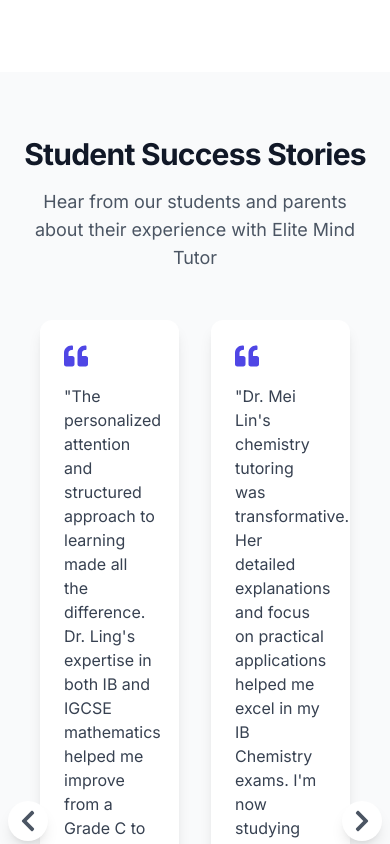
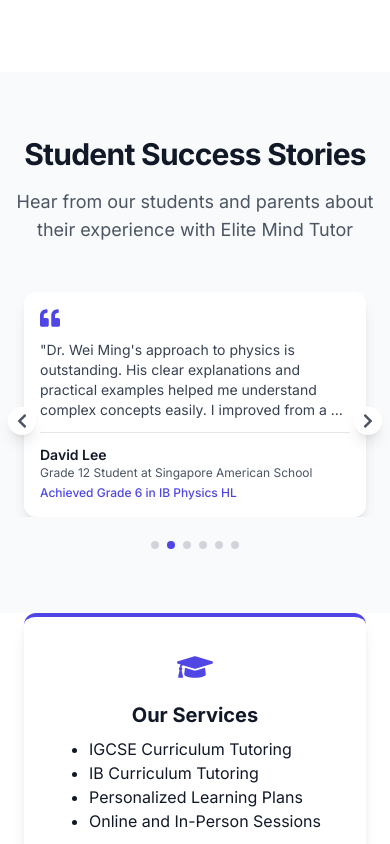
Before and after one commit to MrDingSan/elite-mind-tutor, a Next.js app: page / in a window 390 px wide. Shown: the part 1760-2604 px from the top of the page. Built offline with nearby package versions, Linux system fonts and the light colour scheme.

Commit message:
feat: improve testimonial carousel mobile responsiveness

```diff
--- a/src/components/Testimonials.tsx
+++ b/src/components/Testimonials.tsx
@@ -44,25 +44,37 @@
 
 export default function Testimonials() {
   const [currentIndex, setCurrentIndex] = useState(0);
+  const [isMobile, setIsMobile] = useState(false);
+
+  useEffect(() => {
+    const checkMobile = () => {
+      setIsMobile(window.innerWidth < 768);
+    };
+
+    checkMobile();
+    window.addEventListener('resize', checkMobile);
+
+    return () => window.removeEventListener('resize', checkMobile);
+  }, []);
 
   useEffect(() => {
     const timer = setInterval(() => {
-      setCurrentIndex((prevIndex) => (prevIndex + 2) % testimonials.length);
+      setCurrentIndex((prevIndex) => (prevIndex + (isMobile ? 1 : 2)) % testimonials.length);
     }, 5000);
     return () => clearInterval(timer);
-  }, []);
+  }, [isMobile]);
 
   const nextTestimonial = () => {
-    setCurrentIndex((prevIndex) => (prevIndex + 2) % testimonials.length);
+    setCurrentIndex((prevIndex) => (prevIndex + (isMobile ? 1 : 2)) % testimonials.length);
   };
 
   const prevTestimonial = () => {
-    setCurrentIndex((prevIndex) => (prevIndex - 2 + testimonials.length) % testimonials.length);
+    setCurrentIndex((prevIndex) => (prevIndex - (isMobile ? 1 : 2) + testimonials.length) % testimonials.length);
   };
 
   return (
     <div className="bg-gray-50 py-16">
-      <div className="mx-auto max-w-7xl px-6 lg:px-8">
+      <div className="mx-auto max-w-7xl px-4 sm:px-6 lg:px-8">
         <div className="mx-auto max-w-2xl text-center mb-12">
           <h2 className="text-3xl font-bold tracking-tight text-gray-900 sm:text-4xl">
             Student Success Stories
@@ -77,22 +89,22 @@
           <div className="overflow-hidden">
             <div
               className="flex transition-transform duration-500 ease-in-out"
-              style={{ transform: `translateX(-${currentIndex * 50}%)` }}
+              style={{ transform: `translateX(-${currentIndex * (isMobile ? 100 : 50)}%)` }}
             >
               {testimonials.map((testimonial, index) => (
                 <div
                   key={index}
-                  className="w-1/2 flex-shrink-0 px-4"
+                  className={`${isMobile ? 'w-full' : 'w-1/2'} flex-shrink-0 px-2 sm:px-4`}
                 >
-                  <div className="bg-white rounded-xl shadow-lg p-6 h-full">
-                    <FaQuoteLeft className="h-6 w-6 text-indigo-600 mb-4" />
-                    <blockquote className="text-base text-gray-700 mb-4">
+                  <div className="bg-white rounded-xl shadow-lg p-4 sm:p-6 h-full">
+                    <FaQuoteLeft className="h-5 w-5 sm:h-6 sm:w-6 text-indigo-600 mb-3 sm:mb-4" />
+                    <blockquote className="text-sm sm:text-base text-gray-700 mb-3 sm:mb-4 line-clamp-4 sm:line-clamp-none">
                       "{testimonial.quote}"
                     </blockquote>
-                    <div className="border-t border-gray-200 pt-4">
-                      <div className="font-semibold text-gray-900">{testimonial.author}</div>
-                      <div className="text-gray-600 text-sm">{testimonial.role}</div>
-                      <div className="text-indigo-600 font-medium mt-1 text-sm">{testimonial.result}</div>
+                    <div className="border-t border-gray-200 pt-3 sm:pt-4">
+                      <div className="font-semibold text-gray-900 text-sm sm:text-base">{testimonial.author}</div>
+                      <div className="text-gray-600 text-xs sm:text-sm">{testimonial.role}</div>
+                      <div className="text-indigo-600 font-medium mt-1 text-xs sm:text-sm">{testimonial.result}</div>
                     </div>
                   </div>
                 </div>
@@ -103,25 +115,25 @@
           {/* Navigation Buttons */}
           <button
             onClick={prevTestimonial}
-            className="absolute left-0 top-1/2 -translate-y-1/2 -translate-x-4 bg-white rounded-full p-2 shadow-lg hover:bg-gray-50 focus:outline-none"
+            className="absolute left-0 top-1/2 -translate-y-1/2 -translate-x-2 sm:-translate-x-4 bg-white rounded-full p-1.5 sm:p-2 shadow-lg hover:bg-gray-50 focus:outline-none"
           >
-            <FaChevronLeft className="h-6 w-6 text-gray-600" />
+            <FaChevronLeft className="h-4 w-4 sm:h-6 sm:w-6 text-gray-600" />
           </button>
           <button
             onClick={nextTestimonial}
-            className="absolute right-0 top-1/2 -translate-y-1/2 translate-x-4 bg-white rounded-full p-2 shadow-lg hover:bg-gray-50 focus:outline-none"
+            className="absolute right-0 top-1/2 -translate-y-1/2 translate-x-2 sm:translate-x-4 bg-white rounded-full p-1.5 sm:p-2 shadow-lg hover:bg-gray-50 focus:outline-none"
           >
-            <FaChevronRight className="h-6 w-6 text-gray-600" />
+            <FaChevronRight className="h-4 w-4 sm:h-6 sm:w-6 text-gray-600" />
           </button>
 
           {/* Dots Indicator */}
-          <div className="flex justify-center mt-8 space-x-2">
-            {Array.from({ length: Math.ceil(testimonials.length / 2) }).map((_, index) => (
+          <div className="flex justify-center mt-6 sm:mt-8 space-x-2">
+            {Array.from({ length: Math.ceil(testimonials.length / (isMobile ? 1 : 2)) }).map((_, index) => (
               <button
                 key={index}
-                onClick={() => setCurrentIndex(index * 2)}
+                onClick={() => setCurrentIndex(index * (isMobile ? 1 : 2))}
                 className={`w-2 h-2 rounded-full ${
-                  index === Math.floor(currentIndex / 2) ? 'bg-indigo-600' : 'bg-gray-300'
+                  index === Math.floor(currentIndex / (isMobile ? 1 : 2)) ? 'bg-indigo-600' : 'bg-gray-300'
                 }`}
               />
             ))}
```
